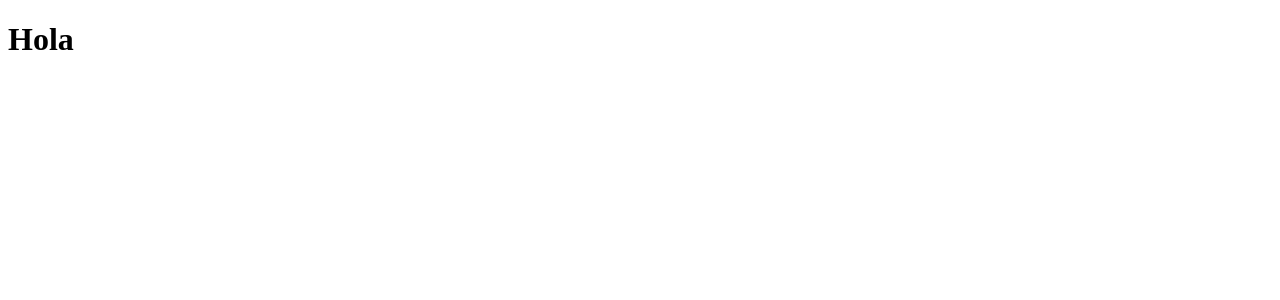
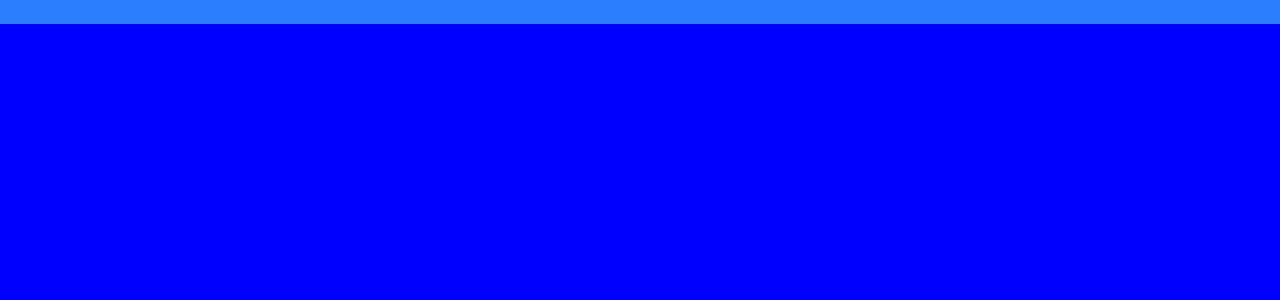
Before and after one commit to SpicyDogWings/nuxt-tauri-template, a Nuxt app: page / in a window 1280 px wide. Shown: the top 300 px of the page. Built offline with nearby package versions, Linux system fonts and the light colour scheme.

Commit message:
fix(deps): se instalan las deps

```diff
--- a/assets/css/main.css
+++ b/assets/css/main.css
@@ -1 +1,5 @@
-/* @import "tailwindcss"; */
+@import "tailwindcss";
+
+body {
+    background-color: blue;
+}
--- a/nuxt.config.ts
+++ b/nuxt.config.ts
@@ -1,4 +1,5 @@
 // https://nuxt.com/docs/api/configuration/nuxt-config
+import tailwindcss from "@tailwindcss/vite";
 
 export default defineNuxtConfig({
   future: {
@@ -7,9 +8,12 @@ export default defineNuxtConfig({
   compatibilityDate: '2025-07-15',
   devtools: { enabled: true },
   ssr: false,
-  css: ['~/assets/css/main.css'],
+  css: [
+    "~/assets/css/main.css"
+  ],
   vite: {
     plugins: [
+      tailwindcss(),
     ]
   },
 })
--- a/package.json
+++ b/package.json
@@ -10,8 +10,10 @@
     "postinstall": "nuxt prepare"
   },
   "dependencies": {
+    "@tailwindcss/vite": "^4.1.14",
     "@tauri-apps/api": "^2.8.0",
     "nuxt": "^4.1.3",
+    "tailwindcss": "^4.1.14",
     "vue": "^3.5.22",
     "vue-router": "^4.5.1"
   },
--- a/pnpm-workspace.yaml
+++ b/pnpm-workspace.yaml
@@ -1,3 +1,4 @@
 onlyBuiltDependencies:
   - '@parcel/watcher'
+  - '@tailwindcss/oxide'
   - esbuild
```
Also changed, not shown: 1 other file (tests, documents, lock files or other folders).
